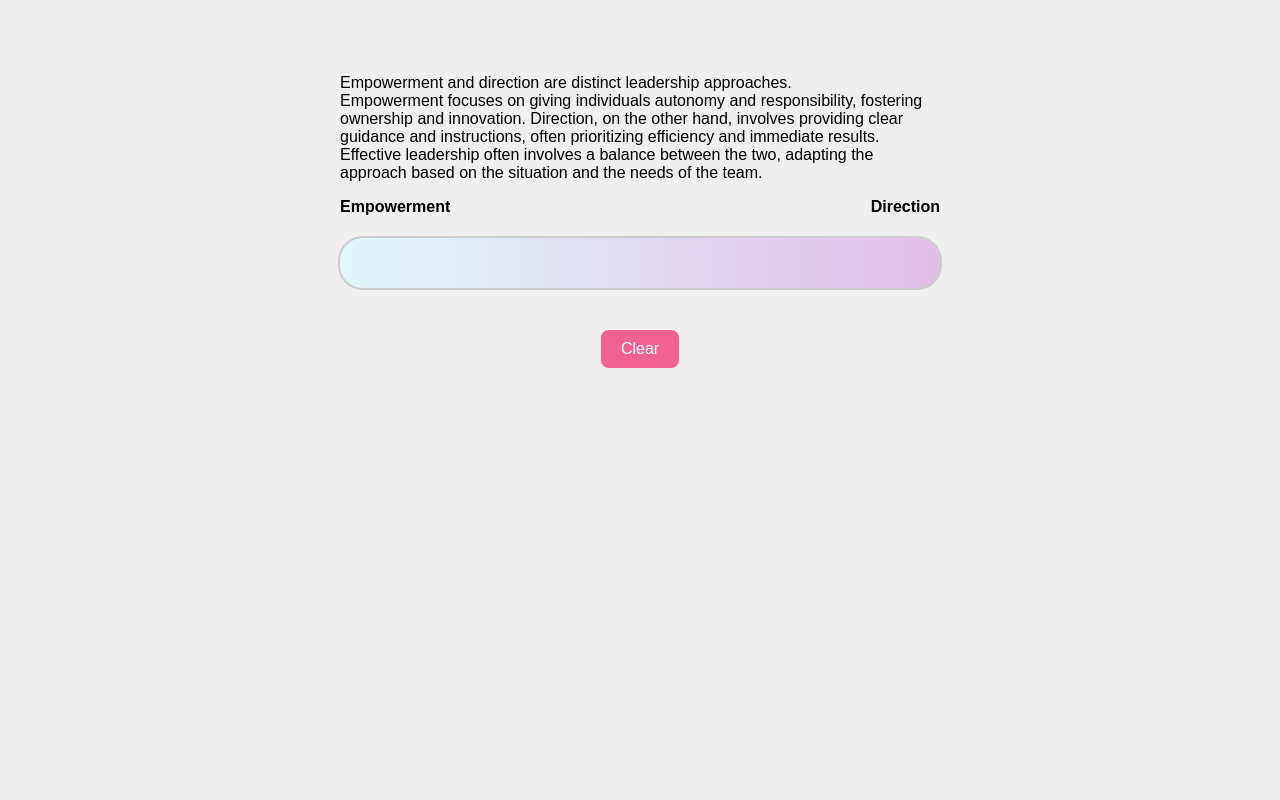
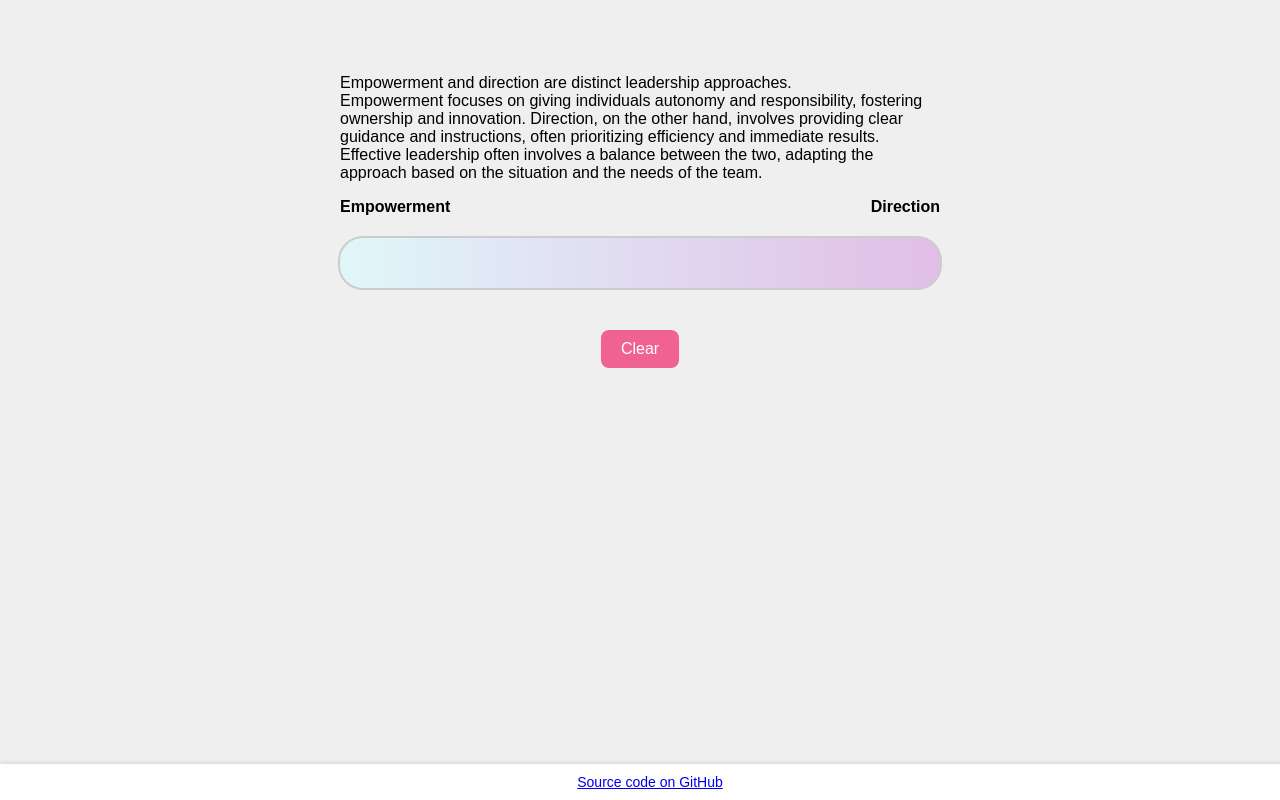
Before and after one commit to x4d3/empowerement-vs-direction, a plain HTML site: page index.html in a window 1280 px wide. Drawn offline with Linux system fonts and the light colour scheme.

Commit message:
Put footer link

```diff
--- a/index.html
+++ b/index.html
@@ -121,5 +121,8 @@
         starCount = 0;
     });
 </script>
+<footer style="position: fixed; bottom: 0; left: 0; width: 100%; text-align: center; font-size: 14px; background: rgba(255,255,255,0.9); padding: 10px; box-shadow: 0 -1px 5px rgba(0,0,0,0.1);">
+    <a href="https://github.com/x4d3/empowerement-vs-direction" target="_blank">Source code on GitHub</a>
+</footer>
 </body>
 </html>
```
